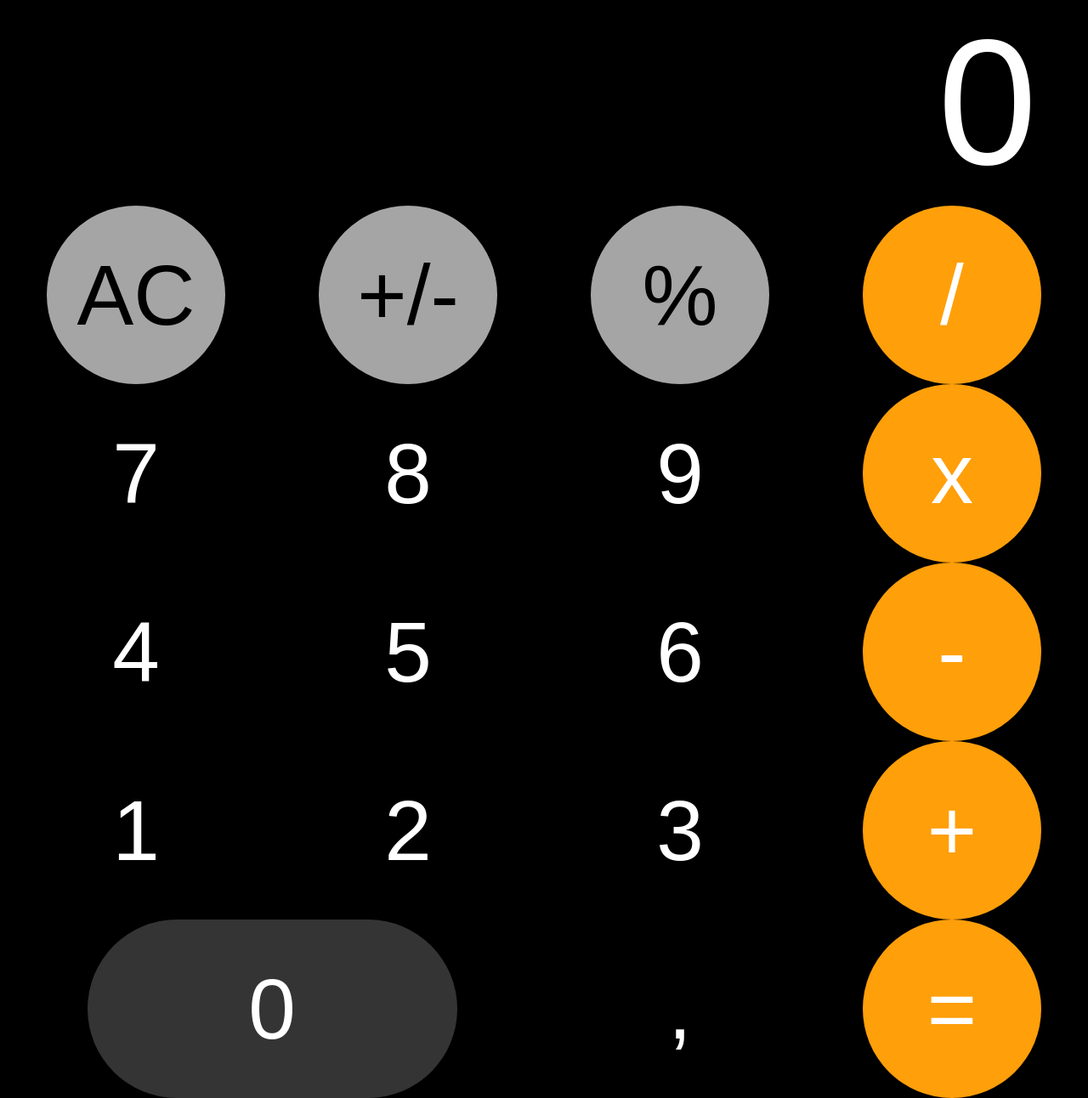
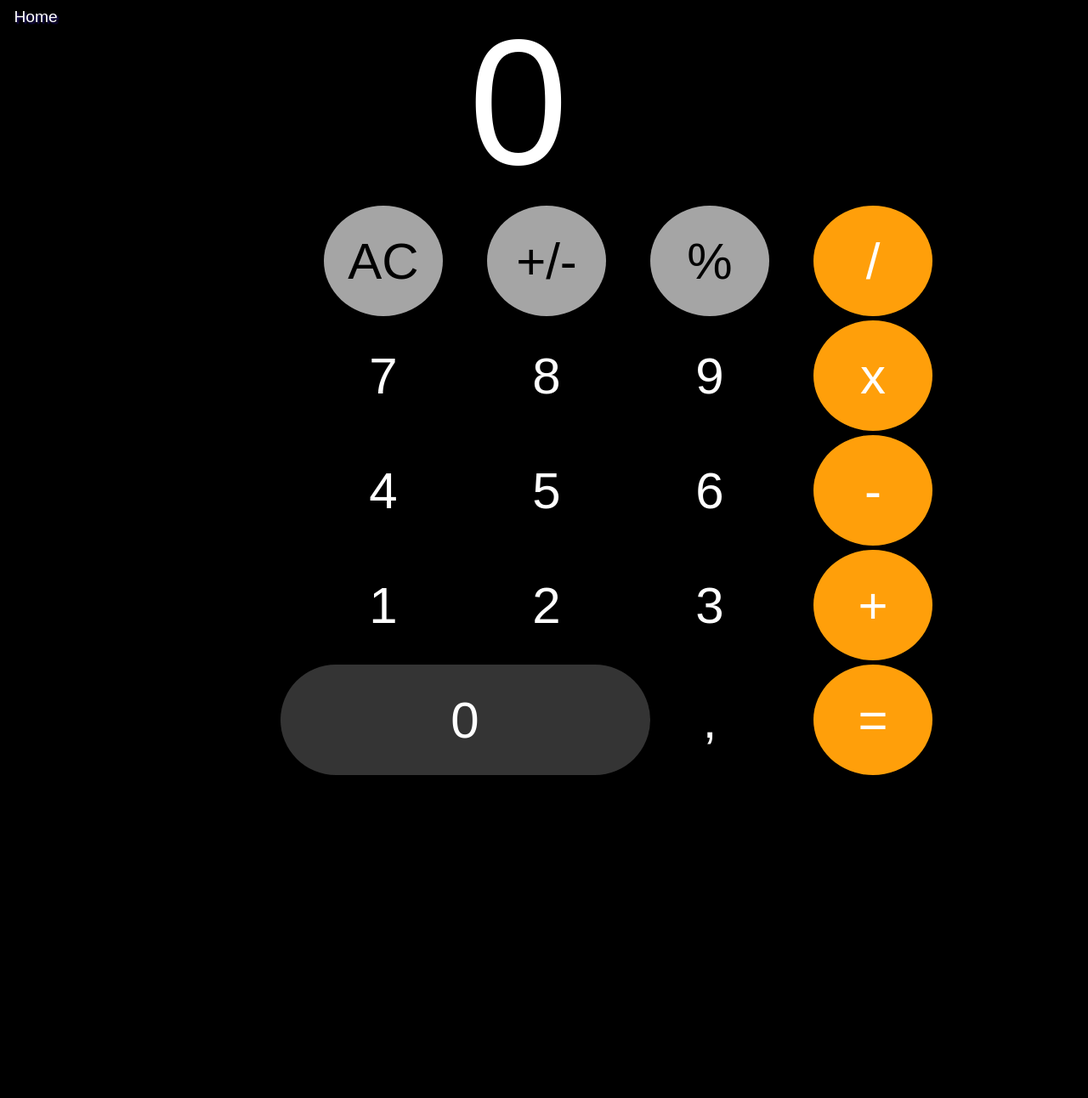
Before and after one commit to PsycoCrazy/Login, a PHP site: page /Funcionamento/aplicativos/Calculadora/indexCalculadora.php in a window 1280 px wide. Shown: the whole page at 85% size. After the commit the page ends 912 px from the top, so only its background shows below. Run offline with PHP 8.4, Linux system fonts and the light colour scheme.

Commit message:
Alterações

```diff
--- a/Funcionamento/Jogos/JogoDaVelha/Velha.php
+++ b/Funcionamento/Jogos/JogoDaVelha/Velha.php
@@ -8,6 +8,9 @@
     <title>Jogo da Velha</title>
 </head>
 <body>
+    <div>
+        <input class="btn-home" type='button' value='Home' onclick='history.go(-1)' href="velha.css" />
+    </div>
     <main class="container">
         <h1>JOGO DA VELHA</h1>
             <hr />
--- a/Funcionamento/Jogos/Jogos.css
+++ b/Funcionamento/Jogos/Jogos.css
@@ -13,7 +13,7 @@
     background-image: linear-gradient(45deg, rgba(0,0,0,0.7), rgba(16, 20, 228, 0.675));
 }
 
-.btn-velha{
+.velha{
     position: absolute;
     font-size: 1.2em;
     color: #ffffff;
--- a/Funcionamento/aplicativos/Calculadora/calcudadora.css
+++ b/Funcionamento/aplicativos/Calculadora/calculadora.css
@@ -17,8 +17,8 @@ html, body #fullheigth {
 
 .result {
     display: flex;
-    justify-content: flex-end;
-    align-items: flex-end;
+    justify-content: center;
+    align-items: center;
     color: white;
     height: 39%;
 }
@@ -34,22 +34,24 @@ html, body #fullheigth {
     height: 60%;
     background-color: black;
     display: grid;
-    grid-template-columns: 25% 25% 25% 25%;
+    grid-template-columns: 15% 15% 15% 15%;
 }
 
 .item {
     display: flex;
     justify-content: center;
     align-items: center;
-    font-size: 100px;
+    font-size: 60px;
     color: white;
     border-radius: 100%;
-    width: 210px;
-    height: 210px;
-    padding: 10px;
+    width: 140px;
+    height: 130px;
+    padding: 5px;
     cursor: pointer;
     align-self: center;
     justify-self: center;
+    margin-bottom: 5px;
+    margin-left: 710px;
 }
 
 .percent {
@@ -84,3 +86,17 @@ html, body #fullheigth {
     grid-column: span 2;
     border: none;
 }
+
+.btn-home{
+    position: absolute;
+    font-size: 1.2em;
+    color: #ffffff;
+    background-color: rgba(0, 0, 0, 0.903);
+    border: 0;
+    padding: 0.2em 0.6em;
+    box-shadow: rgba(0, 0, 0, 0.4) 5px 5px, rgba(0, 0, 0, 0.3) 10px 10px, rgba(0, 0, 0, 0.2) 15px 15px, rgba(0, 0, 0, 0.1) 20px 20px, rgba(0, 0, 0, 0.05) 25px 25px;
+    text-shadow: 2px 2px 2px rgba(60, 34, 204, 0.5);
+    cursor: pointer;
+    top: 5px;
+    left: 5px;
+}
--- a/Funcionamento/aplicativos/Calculadora/indexCalculadora.php
+++ b/Funcionamento/aplicativos/Calculadora/indexCalculadora.php
@@ -8,10 +8,13 @@
     <meta http-equiv="X-UA-Compatible" content="IE=edge">
     <meta name="viewport" content="width=device-width, initial-scale=1.0">
     <title>calculator</title>
-    <link rel="stylesheet" href="calcudadora.css">
+    <link rel="stylesheet" href="calculadora.css">
     </head>
 
     <body>
+    <div>
+        <input class="btn-home" type='button' value='Home' onclick='history.go(-1)' href="calculadora.css" />
+    </div>
         <div class="container">
             <div class="result">
                 <span>0</span>
```
Also changed, not shown: Funcionamento/Jogos/JogoDaVelha/velha.css (+14 -0 lines).
